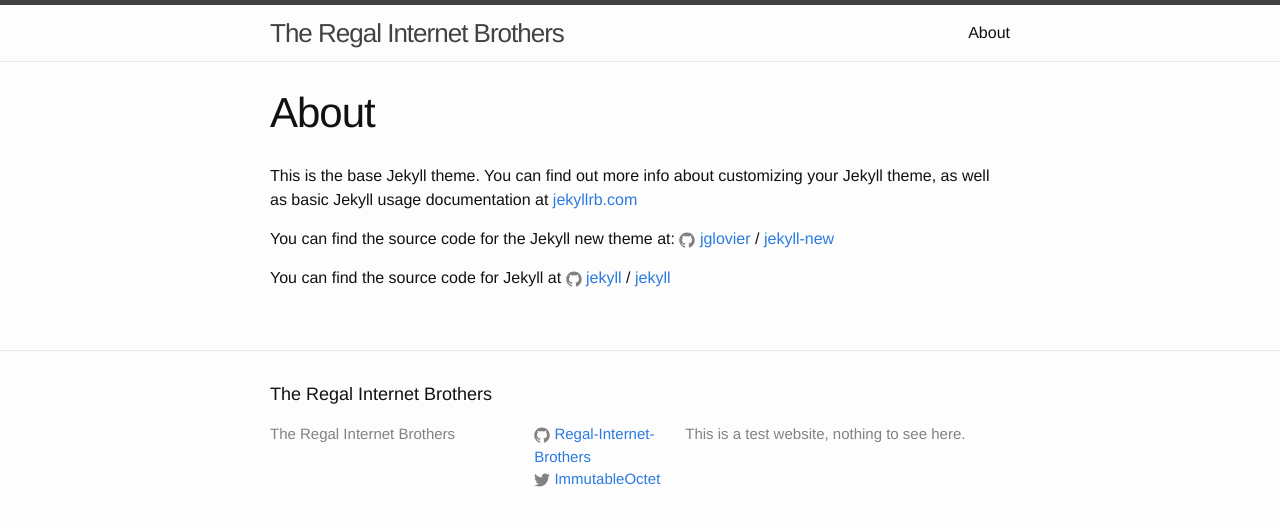
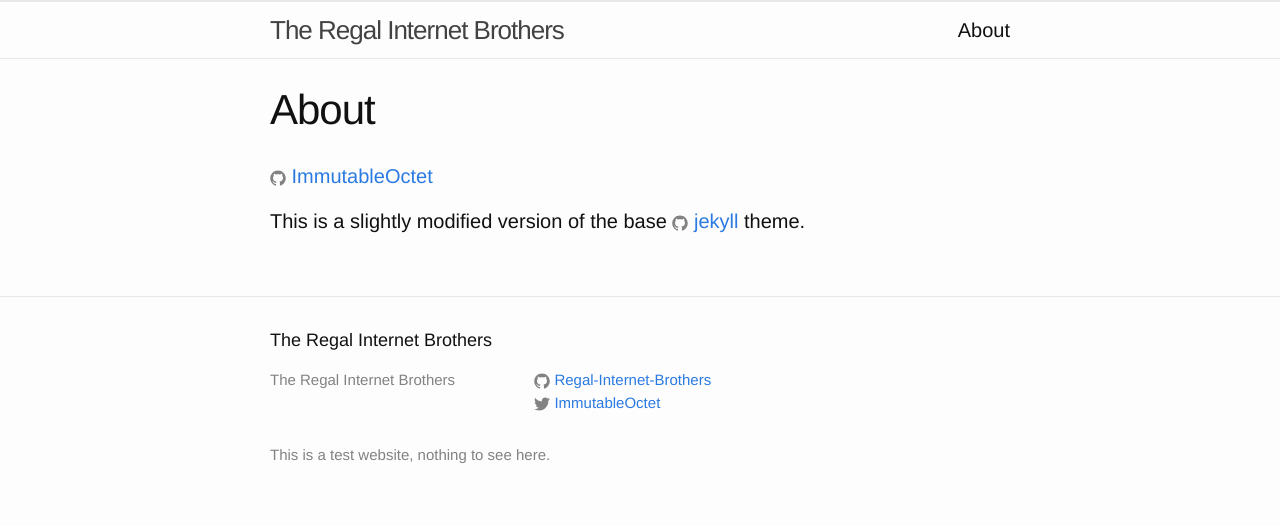
Before and after one commit to mxdocs/mxdocs.github.io, a Jekyll site: the page built from about.md, in a window 1280 px wide. Shown: the top 526 px of the page. Built offline with Jekyll 4.4.1, drawn with Linux system fonts in a browser that asks for light colours.

Commit message:
Minor CSS changes, etc.

```diff
--- a/_sass/_layout.scss
+++ b/_sass/_layout.scss
@@ -2,7 +2,7 @@
  * Site header
  */
 .site-header {
-    border-top: 5px solid $grey-color-dark;
+    border-top: 2px solid $grey-color-light;
     border-bottom: 1px solid $grey-color-light;
     min-height: 56px;
 
@@ -132,13 +132,13 @@
 }
 
 .footer-col-2 {
-    width: -webkit-calc(20% - (#{$spacing-unit} / 2));
-    width:         calc(20% - (#{$spacing-unit} / 2));
+    width: -webkit-calc(30% - (#{$spacing-unit} / 2));
+    width:         calc(30% - (#{$spacing-unit} / 2));
 }
 
 .footer-col-3 {
-    width: -webkit-calc(45% - (#{$spacing-unit} / 2));
-    width:         calc(45% - (#{$spacing-unit} / 2));
+    width: -webkit-calc(60% - (#{$spacing-unit} / 2));
+    width:         calc(60% - (#{$spacing-unit} / 2));
 }
 
 @include media-query($on-laptop) {
@@ -172,7 +172,7 @@
 }
 
 .page-heading {
-    font-size: 20px;
+    font-size: 42px;
 }
 
 .post-list {
--- a/about.md
+++ b/about.md
@@ -4,12 +4,6 @@
 permalink: /about/
 ---
 
-This is the base Jekyll theme. You can find out more info about customizing your Jekyll theme, as well as basic Jekyll usage documentation at [jekyllrb.com](http://jekyllrb.com/)
+{% include icon-github.html username="ImmutableOctet" %}
 
-You can find the source code for the Jekyll new theme at:
-{% include icon-github.html username="jglovier" %} /
-[jekyll-new](https://github.com/jglovier/jekyll-new)
-
-You can find the source code for Jekyll at
-{% include icon-github.html username="jekyll" %} /
-[jekyll](https://github.com/jekyll/jekyll)
+This is a slightly modified version of the base {% include icon-github.html username="jekyll" %} theme.
--- a/css/main.scss
+++ b/css/main.scss
@@ -7,9 +7,9 @@
 
 // Our variables
 $base-font-family: "Helvetica Neue", Helvetica, Arial, sans-serif;
-$base-font-size:   16px;
+$base-font-size:   20px;
 $base-font-weight: 400;
-$small-font-size:  $base-font-size * 0.875;
+$small-font-size:  $base-font-size * 0.75;
 $base-line-height: 1.5;
 
 $spacing-unit:     30px;
--- a/index.html
+++ b/index.html
@@ -4,7 +4,7 @@
 
 <div class="home">
 
-  <h1 class="page-heading">Posts</h1>
+  <h1 class="page-heading">Content</h1>
 
   <ul class="post-list">
     {% for post in site.posts %}
@@ -18,6 +18,6 @@
     {% endfor %}
   </ul>
 
-  <p class="rss-subscribe">subscribe <a href="{{ "/feed.xml" | prepend: site.baseurl }}">via RSS</a></p>
+  <p class="rss-subscribe">Subscribe <a href="{{ "/feed.xml" | prepend: site.baseurl }}">via RSS</a></p>
 
 </div>
```
